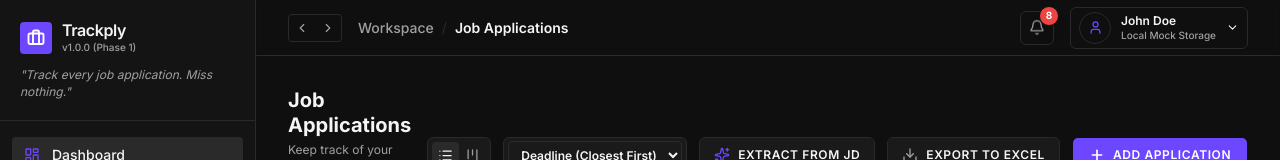
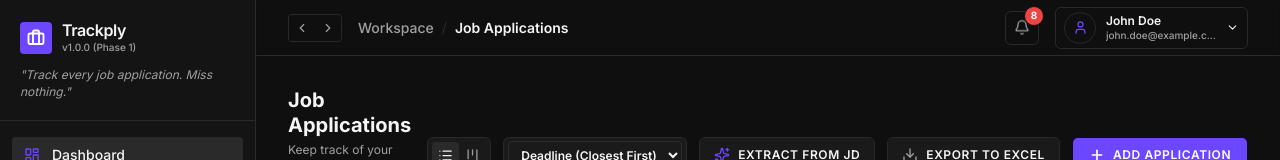
Before and after one commit to Kushagra-Mittal-07/Trackply_Interveiw_Tracker, a React (Vite) app: page /dashboard in a window 1280 px wide. Shown: the top 160 px of the page. Built offline with nearby package versions, Linux system fonts and the light colour scheme.

Commit message:
Replace profile header subtitle with user email address

```diff
--- a/src/components/layout/MainLayout.jsx
+++ b/src/components/layout/MainLayout.jsx
@@ -157,8 +157,8 @@
                   <span className="text-xs font-semibold text-foreground truncate max-w-[110px]">
                     {profile.name}
                   </span>
-                  <span className="text-[10px] text-muted-foreground font-medium truncate max-w-[110px]">
-                    Local Mock Storage
+                  <span className="text-[10px] text-muted-foreground font-medium truncate max-w-[110px]" title={profile.email}>
+                    {profile.email}
                   </span>
                 </div>
                 <ChevronDown size={13} className={`text-muted-foreground/70 transition-transform duration-200 ${isDropdownOpen ? "rotate-180" : ""}`} />
```
